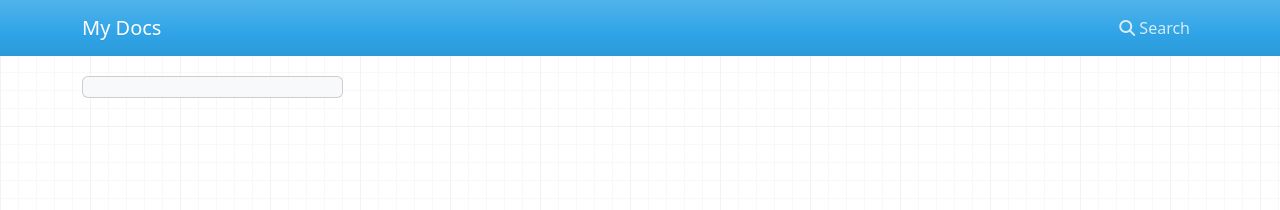
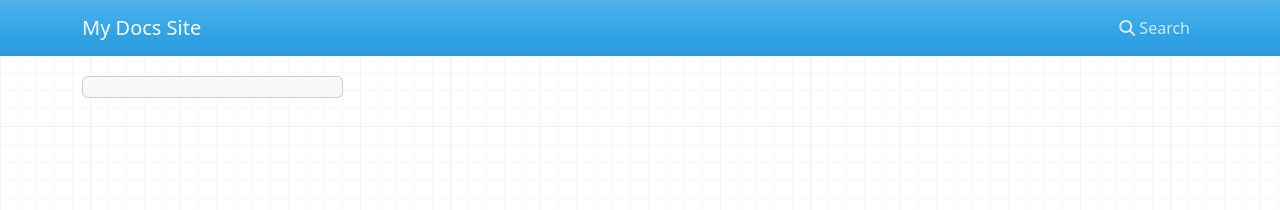
Before and after one commit to sdineshkumar76/my-docs-project, an MkDocs documentation site: the page built from docs/index.md, in a window 1280 px wide. Shown: the top 210 px of the page. Built offline with MkDocs 1.6.1, drawn with Linux system fonts in a browser that asks for light colours; nearby versions of some CDN libraries.

Commit message:
Update mkdocs.yml

```diff
--- a/mkdocs.yml
+++ b/mkdocs.yml
@@ -1 +1,2 @@
-site_name: My Docs
+site_name: My Docs Site
+docs_dir: docs
```
